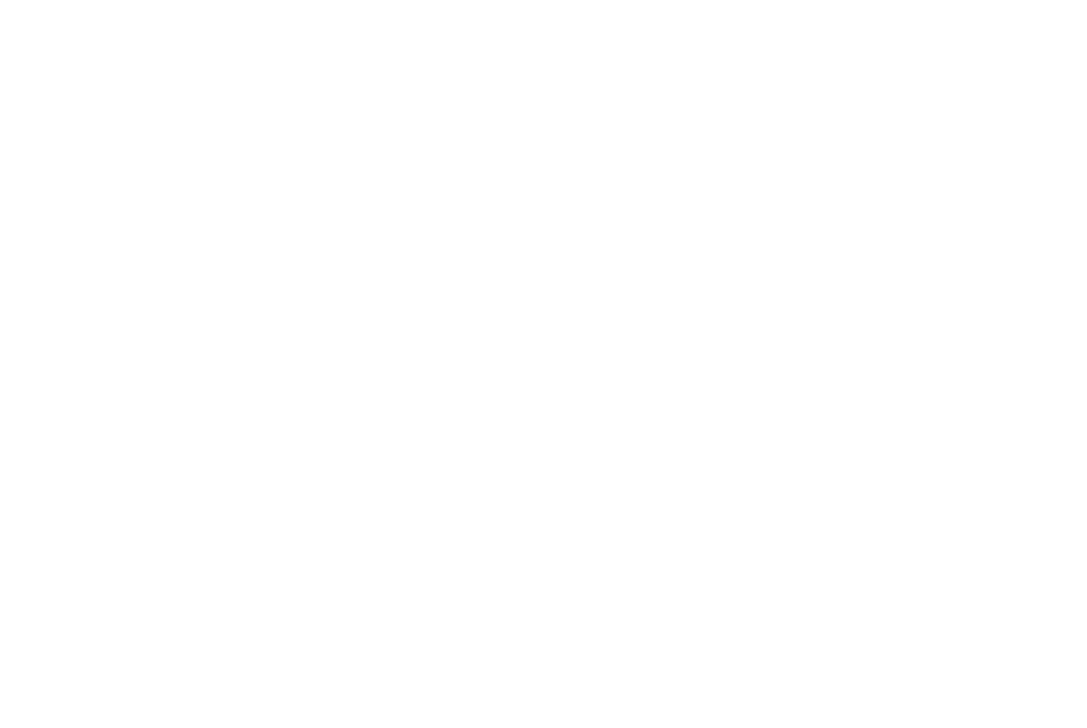
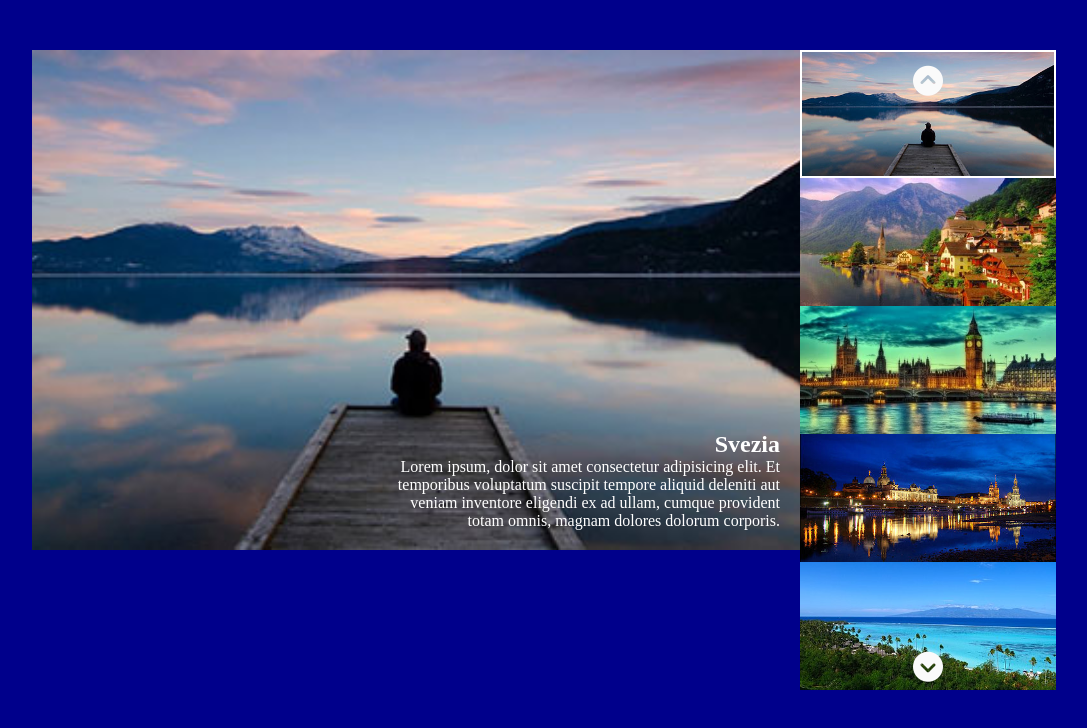
Before and after one commit to Jomm95/js-array-carousel, a plain HTML site: page index.html in a window 1280 px wide. Shown: the whole page, without its empty margins (96-1183 px from the left). Drawn offline with Linux system fonts and the light colour scheme.

Commit message:
da aggiungere gli event listener

```diff
--- a/index.html
+++ b/index.html
@@ -4,10 +4,65 @@
     <meta charset="UTF-8">
     <meta http-equiv="X-UA-Compatible" content="IE=edge">
     <meta name="viewport" content="width=device-width, initial-scale=1.0">
-    <link src="style.css" rel="stylesheet">
+    <script src="https://kit.fontawesome.com/f69f7da07d.js" crossorigin="anonymous"></script>
+    <link rel="stylesheet" href="style.css">
     <title>Js Carousel</title>
 </head>
 <body>
+    <main>
+        <section id="container">
+
+            <div id="main-slide" class="">
+
+                <!--
+                <div class="main-item active">
+                    <img src="img/01.jpg">
+                </div>
+                <div class="main-item">
+                    <img src="img/02.jpg">
+                </div>
+                <div class="main-item">
+                    <img src="img/03.jpg">
+                </div>
+                <div class="main-item">
+                    <img src="img/04.jpg">
+                </div>
+                <div class="main-item">
+                    <img src="img/05.jpg">
+                </div> -->
+            </div>
+
+
+
+
+            <div class="slide-list">
+
+                <div class="slide-item active-border">
+                    <img src="img/01.jpg">
+                </div>
+                <div class="slide-item">
+                    <img src="img/02.jpg">
+                </div>
+                <div class="slide-item">
+                    <img src="img/03.jpg">
+                </div>
+                <div class="slide-item">
+                    <img src="img/04.jpg">
+                </div>
+                <div class="slide-item">
+                    <img src="img/05.jpg">
+                </div>
+
+
+                <div class="arrow arrow-up"><i class="fas fa-chevron-circle-up"></i></div>
+                <div class="arrow arrow-down"><i class="fas fa-chevron-circle-down"></i></div>
+
+
+            </div>
+
+
+        </section>
+    </main>
 
 
 
--- a/main.js
+++ b/main.js
@@ -21,3 +21,33 @@ const text = [
     'Lorem ipsum, dolor sit amet consectetur adipisicing elit. Et temporibus voluptatum suscipit tempore aliquid deleniti aut veniam inventore eligendi ex ad ullam,',
     'Et temporibus voluptatum suscipit tempore aliquid deleniti aut veniam inventore eligendi ex ad ullam,',
 ]
+
+
+slides ="";
+
+for ( let i = 0; i < items.length; i++) {
+
+    //ciclo for per creare l'html da mettere nel container
+    slides += ` <div class="main-item">
+                    <img src="${items[i]}">
+                    <div class="img-info">
+                        <h2> ${title[i]} </h2>
+                        <p> ${text[i]} </p>
+                    </div>
+
+                </div> ` ;
+}
+
+//creo una variabile che contenga tutti gli items
+let mainSlide = document.getElementById("main-slide");
+
+//metto la variabile contenente tutto nel container
+mainSlide.innerHTML = slides; //non sono visibili perchè non c'è classe "active"
+
+//creo una variabile che traccia la slide attuale
+actualSlide = 0;
+
+//creo un array delle slides per aggiungere la classe active
+let allItem = document.getElementsByClassName("main-item");
+
+allItem[actualSlide].classList.add("active");
--- a/style.css
+++ b/style.css
@@ -0,0 +1,119 @@
+* {
+    margin:0;
+    padding:0;
+    box-sizing: border-box;
+}
+
+body {
+    background-color:darkblue;
+}
+
+#container {
+    display: flex;
+    width: 80vw;
+    height: 80vh;
+    margin: 50px auto;
+    min-height: 500px;
+}
+
+/* parte di sinistra */
+
+#main-slide {
+    width:75%;
+    height:100%;
+    float:left;
+}
+
+
+.main-item.active {
+    display:block;
+    position:relative;
+    height:500px;
+    width: 100%;
+}
+
+.main-item.active img {
+    height:100%;
+    width: 100%;
+    object-fit: cover;
+}
+
+
+.main-item {
+    display:none;
+}
+
+#main-slide ::after {
+        content: "";
+        display: table;
+        clear: both;
+}
+
+.img-info {
+    width:50%;
+    text-align: end;
+    color:white;
+    position:absolute;
+    bottom:20px;
+    right:20px;
+}
+
+/* Parte di destra */
+
+.slide-list {
+    display: flex;
+    align-items: center;
+    flex-direction:column;
+    width:25%;
+    height:100%;
+    position:relative;
+    float:right;
+}
+
+.slide-item {
+    display:flex;
+    width:100%;
+    height:20%;
+}
+
+.active-border {
+    border:2px solid white;
+}
+
+.slide-item img {
+    width: 100%;
+    height: 100%;
+    object-fit: cover;
+}
+
+.slide-list ::after {
+    content: "";
+    display: table;
+    clear: both;
+}
+
+/* Stile frecce */
+
+.arrow {
+    position:absolute;
+    font-size: 30px;
+    z-index: 3;
+    color:rgb(250, 250, 250);
+}
+
+.arrow :hover {
+    cursor:pointer;
+    transform: scale(1.25);
+}
+
+.arrow-up {
+    top:10px;
+    right:50%;
+    transform: translate(50%, 15%);
+}
+
+.arrow-down {
+    bottom:10px;
+    right:50%;
+    transform: translate(50%, 15%);
+}
```
